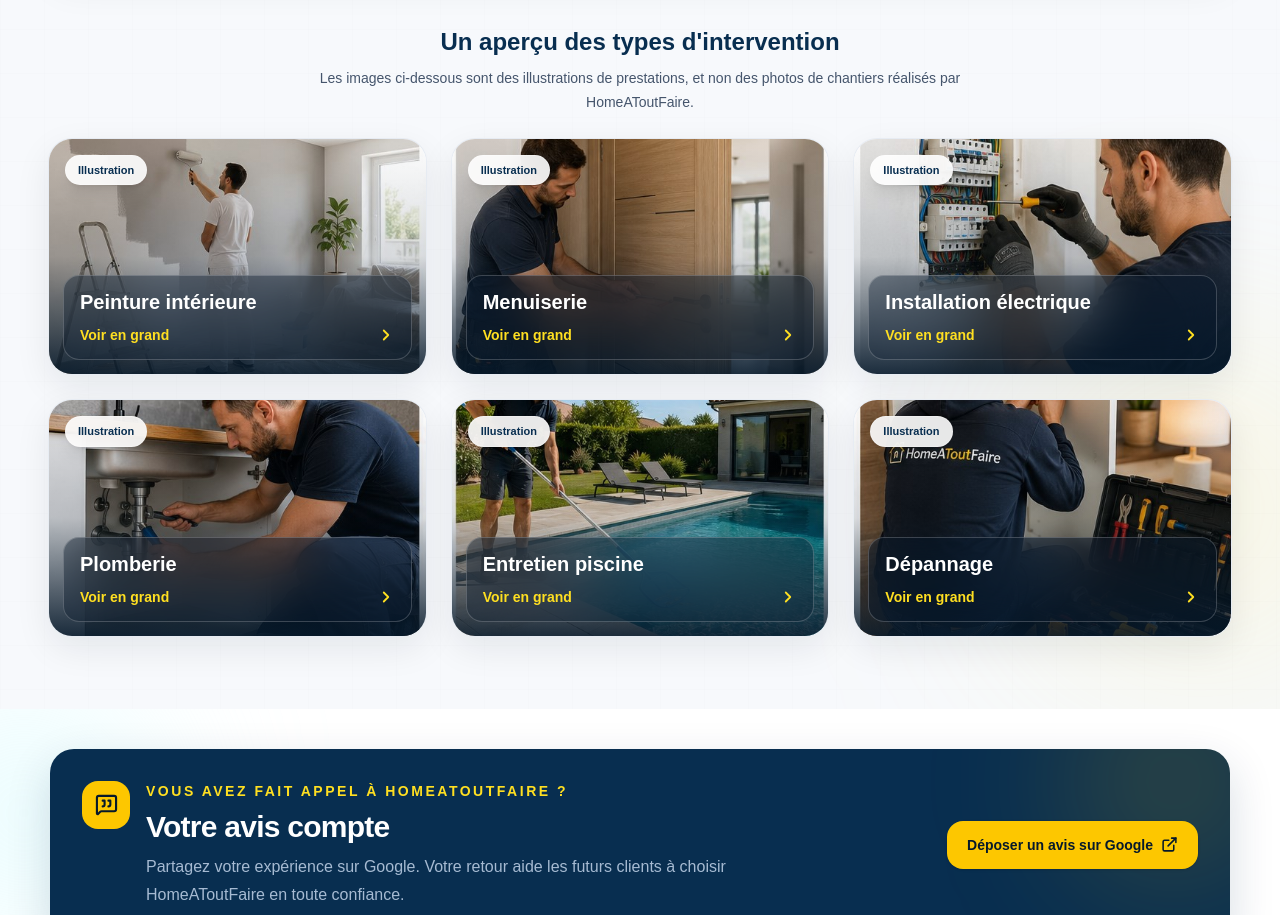
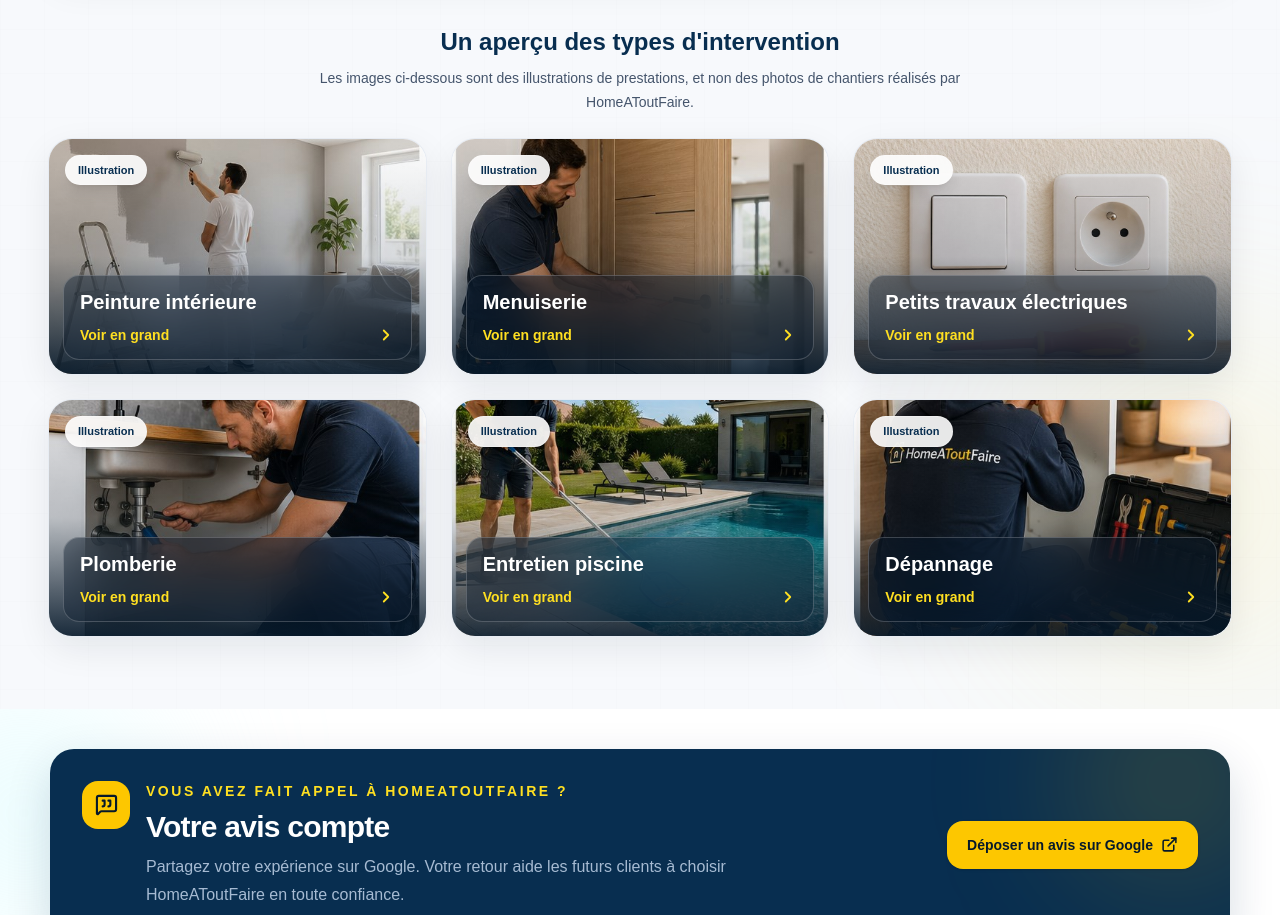
Before and after one commit to Thibal45/homeatoutfaire-premium, a Next.js app: page / in a window 1280 px wide. Shown: the part 5460-6375 px from the top of the page. Built offline with nearby package versions, Linux system fonts and the light colour scheme; no server answers.

Commit message:
Limiter l’illustration électrique aux petits travaux sur appareillage

```diff
--- a/app/data/gallery.ts
+++ b/app/data/gallery.ts
@@ -52,8 +52,8 @@ export const illustrations = [
     title: "Menuiserie",
   },
   {
-    image: "/images/realisations/realisation3.jpg",
-    title: "Installation électrique",
+    image: "/images/realisations/petits-travaux-electriques-illustration.jpg",
+    title: "Petits travaux électriques",
   },
   {
     image: "/images/realisations/realisation4.jpg",
```
Also changed, not shown: public/images/realisations/petits-travaux-electriques-illustration.jpg (added).
